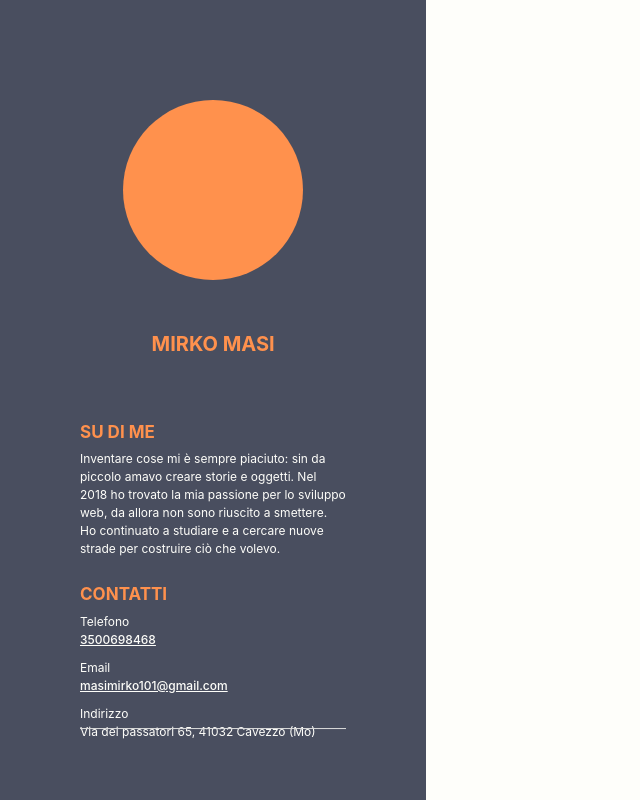
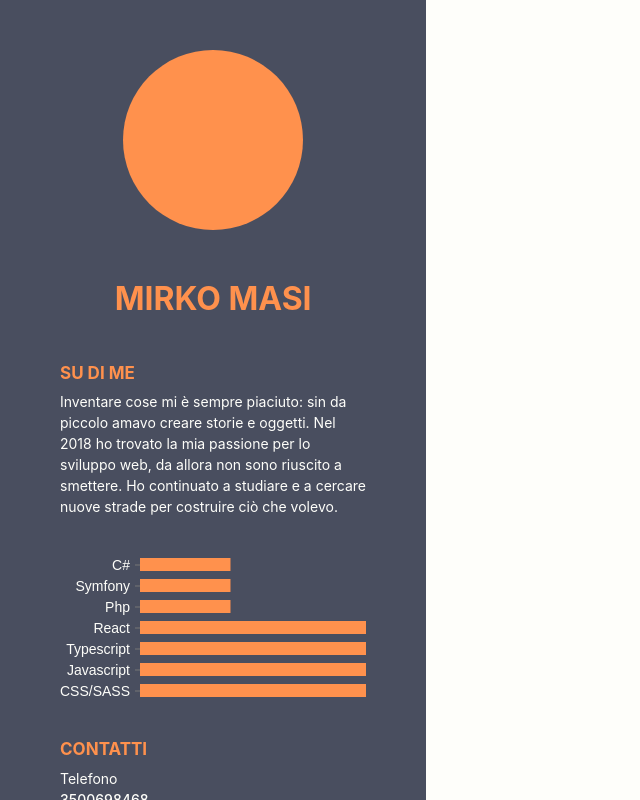
Before and after one commit to SpaghettiCoder101/web-resume, a React (Vite) app: page / in a window 1280 px wide. Shown: the whole page, without its empty margins (0-640 px from the left). Built offline with nearby package versions, Linux system fonts and the light colour scheme; the HTML template or start-up script is replaced by a standard one.

Commit message:
Finished KnowledgeChart setup and column styling updated

```diff
--- a/src/App.css
+++ b/src/App.css
@@ -1,6 +1,6 @@
 #root {
   display: flex;
-  height: 100vh;
+  min-height: 100vh;
   width: 100vw;
   margin: 0;
   padding: 0;
--- a/src/components/InfoColumn.tsx
+++ b/src/components/InfoColumn.tsx
@@ -34,14 +34,15 @@ const Wrapper = styled("div", {
         flexGrow: 1,
         width: "33.3%",
         maxWidth: "33.3%",
-        paddingTop: "8rem",
+        paddingTop: "4rem",
         paddingLeft: "2rem",
         paddingRight: "2rem",
+        overflow: "auto",
     },
     "@bp2": {
-        paddingTop: "10rem",
-        paddingLeft: "8rem",
-        paddingRight: "8rem",
+        paddingTop: "5rem",
+        paddingLeft: "6rem",
+        paddingRight: "6rem",
     },
 });
 
@@ -59,12 +60,12 @@ const NameRow = styled("div", {
 
 const Name = styled("h1", {
     color: "$accent",
-    fontSize: "2rem",
+    fontSize: "3.2rem",
     textTransform: "uppercase",
     textAlign: "center",
 
     "@bp2": {
-        marginBottom: "5rem",
+        marginBottom: "3rem",
     },
 });
 
--- a/src/components/InfoDetails.tsx
+++ b/src/components/InfoDetails.tsx
@@ -22,9 +22,10 @@ export default function InfoDetails({ open }: Props) {
         >
             <Wrapper>
                 <Title>{strings.common$about}</Title>
-                <Text>
+                <Text bottomSpaced>
                     {strings.about$presentation}
                 </Text>
+                <Title>{strings.common$skills}</Title>
                 <KnowledgeChart />
                 <Title>{strings.common$contacts}</Title>
                 <Text>
@@ -42,7 +43,10 @@ export default function InfoDetails({ open }: Props) {
 }
 
 const Wrapper = styled("div", {
-
+    overflow: "scroll",
+    "@bp1": {
+        overflow: "hidden",
+    },
 
 });
 
@@ -56,10 +60,17 @@ const Title = styled("h2", {
 });
 
 const Text = styled("p", {
-    fontSize: "1.2rem",
+    fontSize: "1.4rem",
     color: "$background",
     marginBottom: "1rem",
     marginTop: "0",
+    variants: {
+        bottomSpaced: {
+            true: {
+                marginBottom: "3rem",
+            },
+        },
+    },
 });
 
 const Link = styled("a", {
--- a/src/components/KnowledgeChart.tsx
+++ b/src/components/KnowledgeChart.tsx
@@ -1,16 +1,43 @@
 import { ResponsiveBar } from "@nivo/bar";
+import { styled } from "../../stitches.config";
 
 export default function KnowledgeChart() {
     return (
-        <ResponsiveBar
-            data={data}
-            keys={data.map(d => d.language)}
-            indexBy="language"
-        />
+        <Wrapper>
+            <ResponsiveBar
+                data={data}
+                keys={[ "level" ]}
+                indexBy="language"
+                margin={{
+                    top: 0, right: 0, bottom: 0, left: 80,
+                }}
+                padding={0.4}
+                colors={"#FF914D"}
+                valueScale={{ type: "linear" }}
+                indexScale={{ type: "band", round: true }}
+                layout="horizontal"
+                tooltip={() => null}
+                label={""}
+                axisBottom={null}
+                theme={{ axis: { ticks: { text: { fill: "#FEFEFA", fontSize:"1.4rem" } } } }}
+                gridXValues={[]}
+                gridYValues={[]}
+            />
+        </Wrapper>
     );
 }
 
+const Wrapper = styled("div", {
+    width: "100%",
+    height: "16rem",
+    marginBottom: "3rem",
+});
+
 const data = [
+    {
+        language: "CSS/SASS",
+        level: 5,
+    },
     {
         language: "Javascript",
         level: 5,
@@ -27,4 +54,13 @@ const data = [
         language: "Php",
         level: 2,
     },
+    {
+        language: "Symfony",
+        level: 2,
+    },
+    {
+        language: "C#",
+        level: 2,
+    },
+
 ];
--- a/src/components/Photo.tsx
+++ b/src/components/Photo.tsx
@@ -17,6 +17,6 @@ const Wrapper = styled("div", {
         maxWidth: "18rem",
         maxHeight: "18rem",
         margin: "0 auto",
-        marginBottom: "4rem",
+        marginBottom: "3rem",
     },
 });
```
